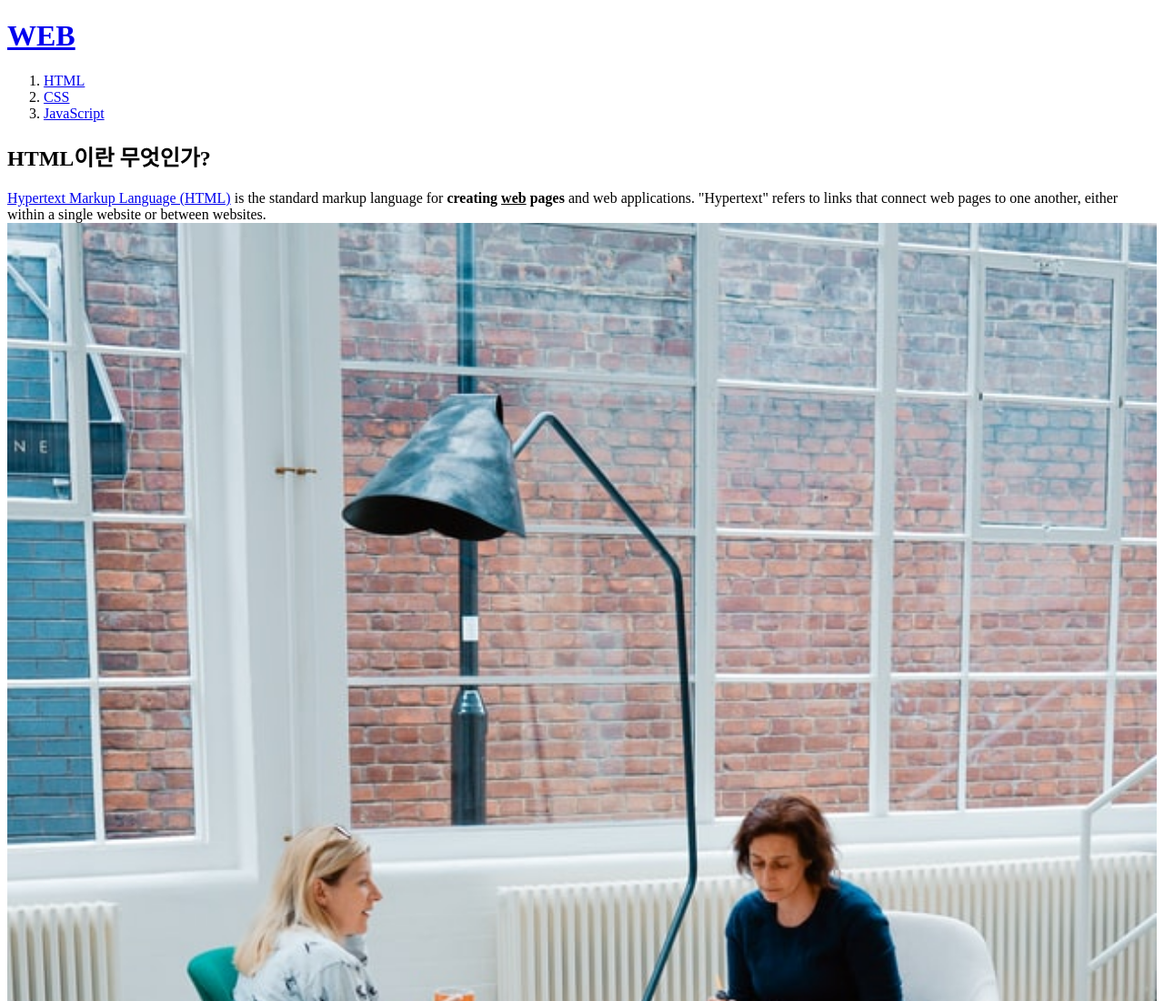
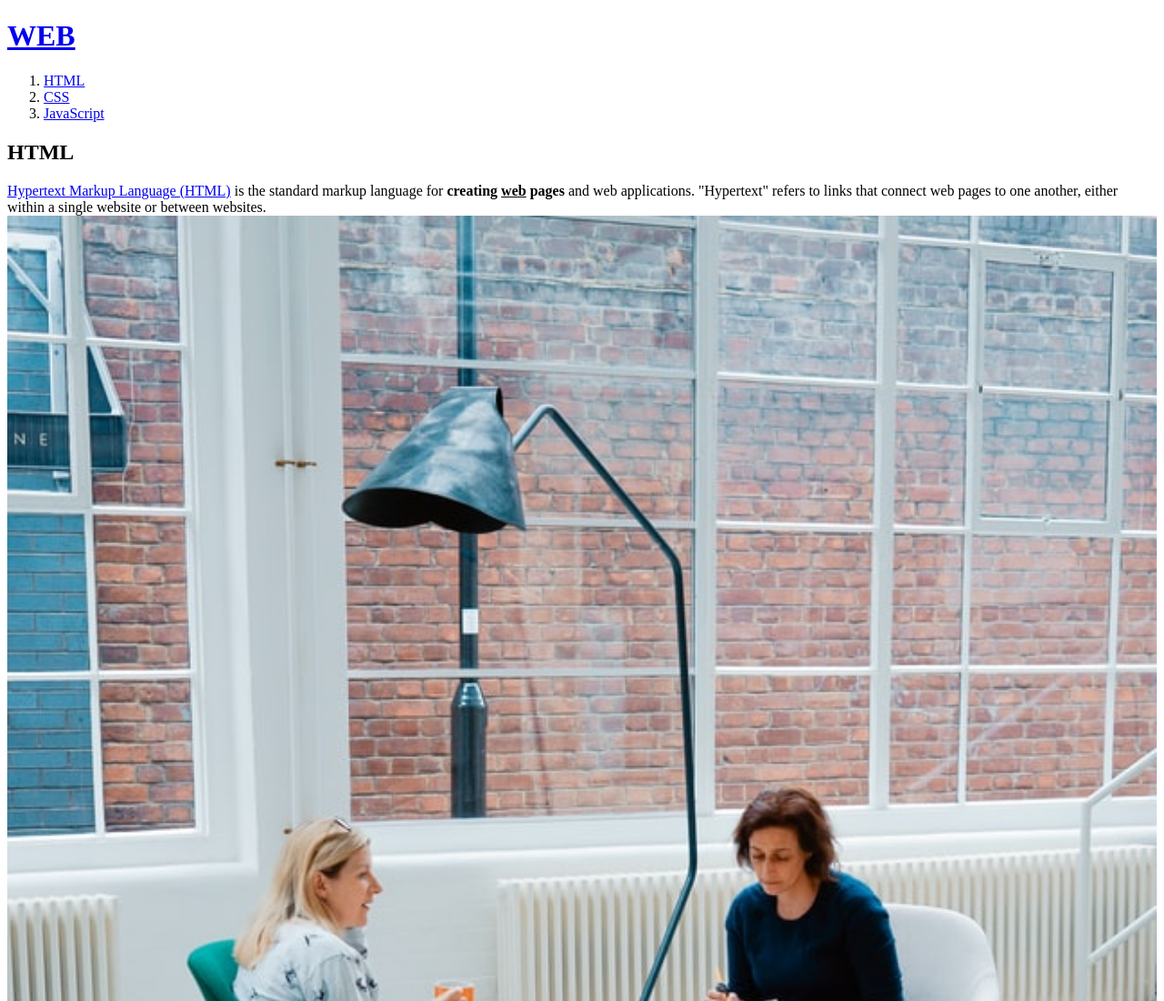
Before and after one commit to Chosil2/my-first-website, a plain HTML site: page 1.html in a window 1280 px wide. Shown: the top 1100 px of the page at 91% size. Drawn offline with Linux system fonts and the light colour scheme.

Commit message:
Add files via upload

```diff
--- a/1.html
+++ b/1.html
@@ -12,7 +12,7 @@
   <li><a href="3.html">JavaScript</a></li>
 </ol>
 
-<h2>HTML이란 무엇인가?</h2>
+<h2>HTML</h2>
 <p><a href="https://www.w3.org/TR/2017/REC-html52-20171214/" target="_blank" title="html5 specification">Hypertext Markup Language (HTML)</a> is the standard markup language for <strong>creating <u>web</u> pages</strong> and web applications.
 "Hypertext" refers to links that connect web pages to one another, either within a single website or between websites.
 <img src="coding.jpg" width="100%">
```
